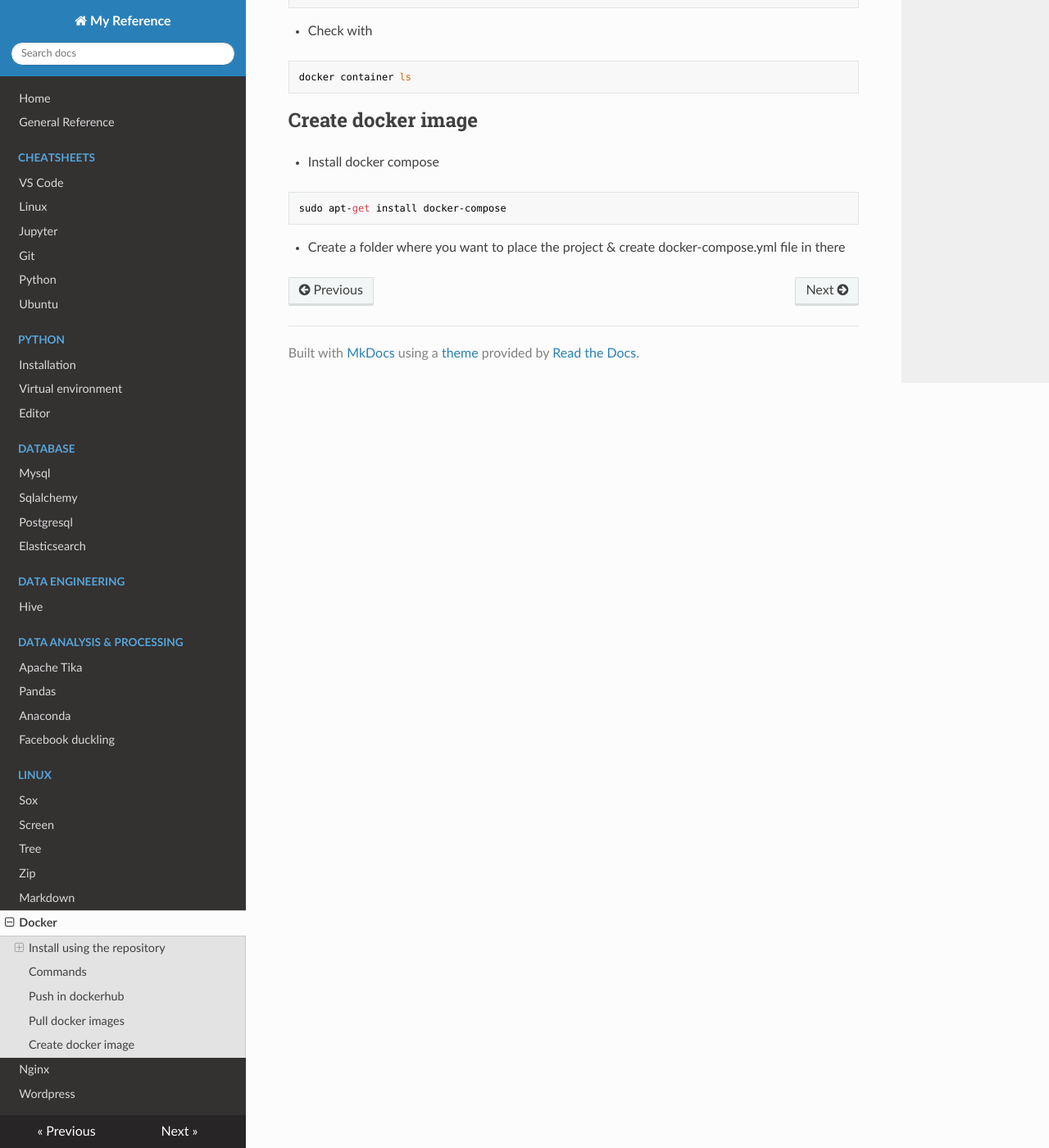
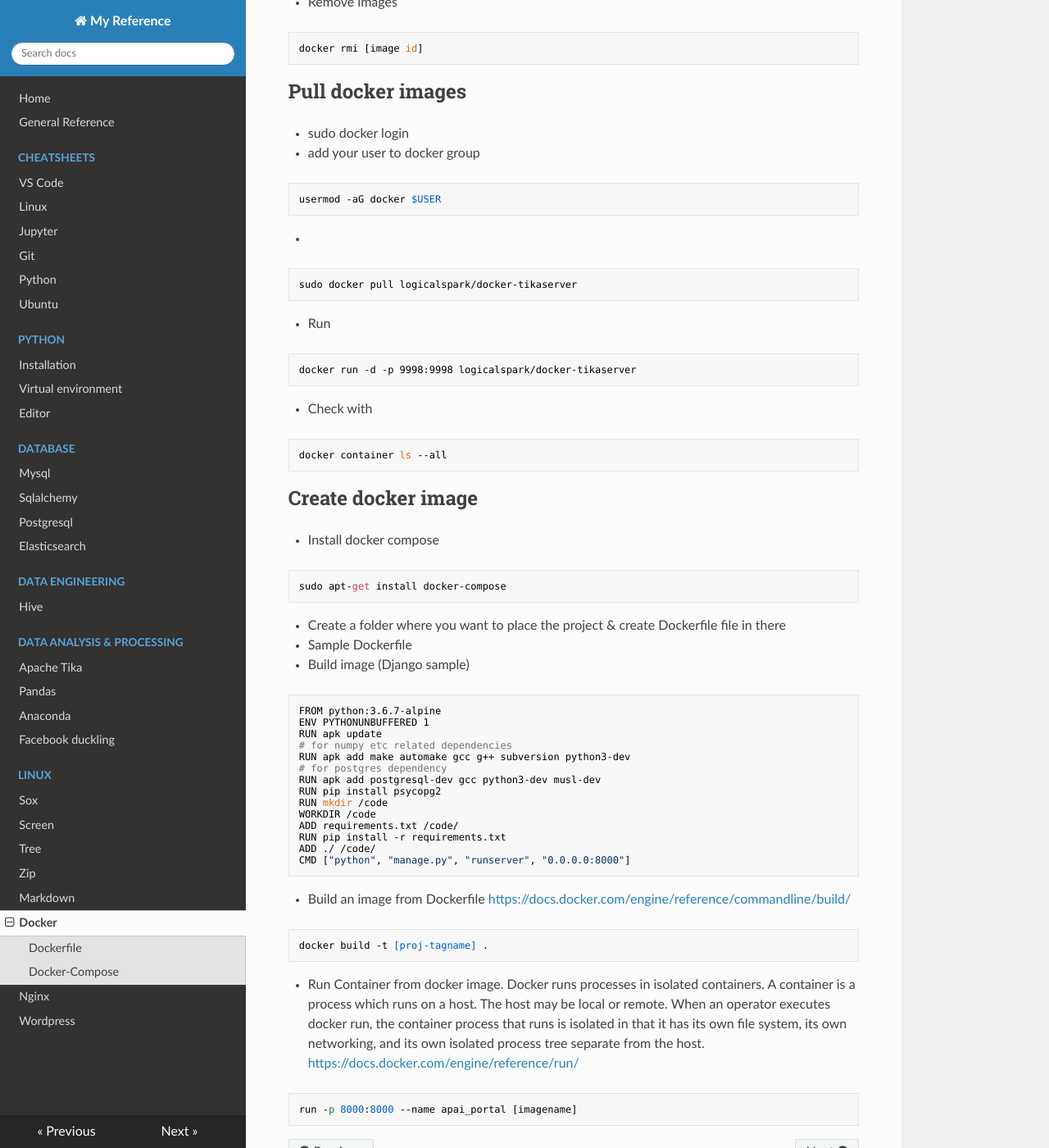
Before and after one commit to rajarshig/MyReference, an MkDocs documentation site: the page built from docs/docker.md, in a window 1280 px wide and 1400 px high, scrolled down 2993 px. Shown: the whole window at 82% size. Built offline with MkDocs 1.6.1, drawn with Linux system fonts in a browser that asks for light colours; nearby versions of some CDN libraries; old or Windows-style settings are respelled for this version of MkDocs; some of the changed text lies outside the part shown.

Commit message:
add google-cloud, update docker, jupyter, postgresql

````diff
--- a/docs/docker.md
+++ b/docs/docker.md
@@ -1,6 +1,19 @@
+# About
+## Dockerfile
+The Dockerfile defines an application’s image content via one or more build commands that configure that image. Once built, you can run the image in a container.
+Reference:
+[https://docs.docker.com/engine/reference/builder/](https://docs.docker.com/engine/reference/builder/)
+
+## Docker-Compose
+The docker-compose.yml file describes the services that make your app. In this example those services are a web server and database. The compose file also describes which Docker images these services use, how they link together, any volumes they might need mounted inside the containers. Finally, the docker-compose.yml file describes which ports these services expose.
+
+
 # Install
 ## Install using the repository
 Before you install Docker CE for the first time on a new host machine, you need to set up the Docker repository. Afterward, you can install and update Docker from the repository.
+Reference:
+[https://docs.docker.com/compose/compose-file/](https://docs.docker.com/compose/compose-file/)
+
 
 ### Set up the repository
 - Update the apt package index:
@@ -80,6 +93,10 @@
 
 ```
 ## Commands
+- View info
+```
+docker info
+```
 - List running containers
 ```
 docker container ls
@@ -92,6 +109,11 @@
 - Check exited containers
 ```
 docker ps -aq -f status=exited
+```
+
+- Remove container
+```
+docker container rm [container id]
 ```
 
 
@@ -112,11 +134,7 @@
 docker rmi [image id]
 ```
 
-## Push in dockerhub
--
-```
-docker tag project:latest newrepo:tagname
-```
+
 
 
 ## Pull docker images
@@ -135,7 +153,7 @@
 ```
 - Check with
 ```
-docker container ls
+docker container ls --all
 ```
 
 ## Create docker image
@@ -143,4 +161,32 @@
 ```
 sudo apt-get install docker-compose
 ```
-- Create a folder where you want to place the project & create docker-compose.yml file in there
+- Create a folder where you want to place the project & create Dockerfile file in there
+- Sample Dockerfile
+- Build image (Django sample)
+```
+FROM python:3.6.7-alpine
+ENV PYTHONUNBUFFERED 1
+RUN apk update
+# for numpy etc related dependencies
+RUN apk add make automake gcc g++ subversion python3-dev
+# for postgres dependency
+RUN apk add postgresql-dev gcc python3-dev musl-dev
+RUN pip install psycopg2
+RUN mkdir /code
+WORKDIR /code
+ADD requirements.txt /code/
+RUN pip install -r requirements.txt
+ADD ./ /code/
+CMD ["python", "manage.py", "runserver", "0.0.0.0:8000"]
+```
+- Build an image from Dockerfile
+[https://docs.docker.com/engine/reference/commandline/build/](https://docs.docker.com/engine/reference/commandline/build/)
+```
+docker build -t [proj-tagname] .
+```
+- Run Container from docker image. Docker runs processes in isolated containers. A container is a process which runs on a host. The host may be local or remote. When an operator executes docker run, the container process that runs is isolated in that it has its own file system, its own networking, and its own isolated process tree separate from the host.
+[https://docs.docker.com/engine/reference/run/](https://docs.docker.com/engine/reference/run/)
+```
+run -p 8000:8000 --name apai_portal [imagename]
+```
````
Also changed, not shown: docs/google-cloud.md (added, +29 -0 lines), docs/jupyter_cheatsheet.md (+38 -3 lines), docs/postgresql.md (+37 -23 lines).
